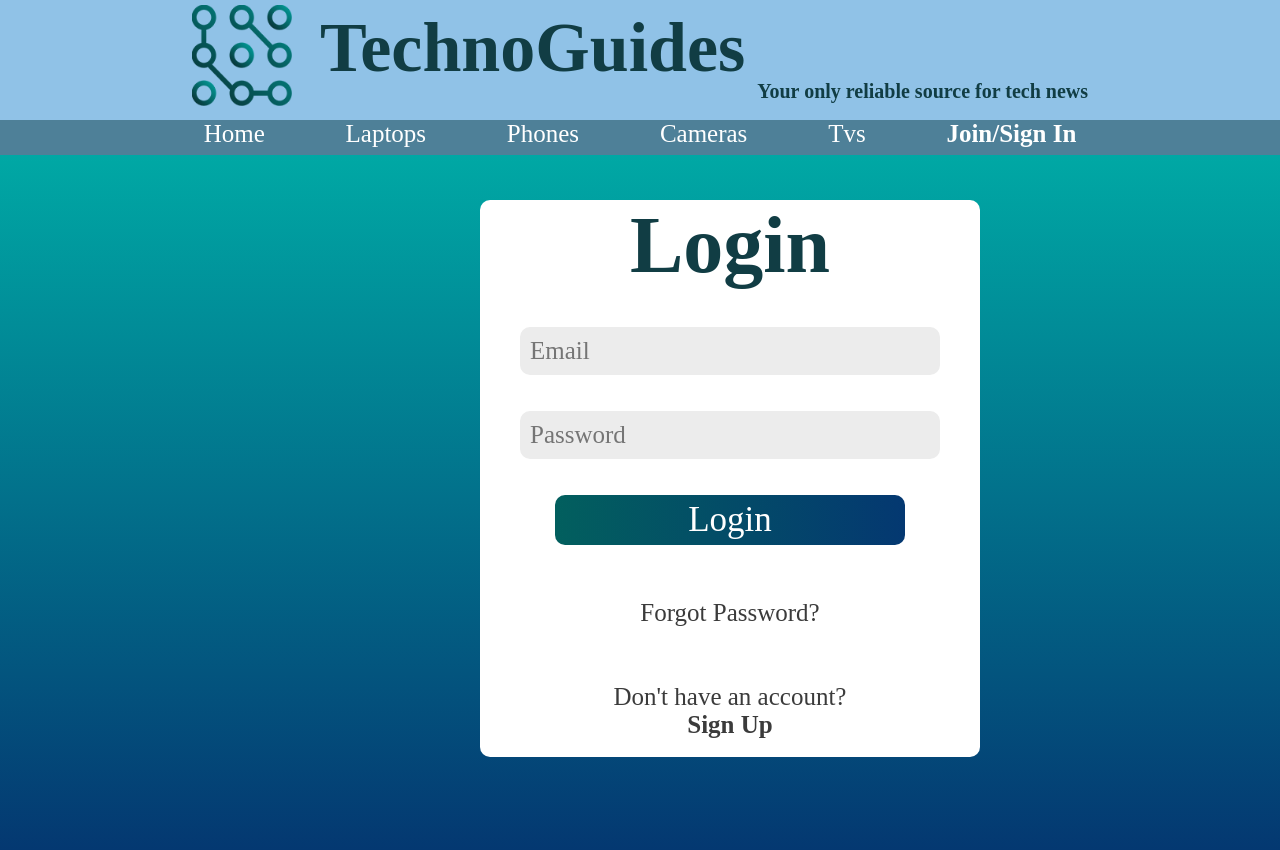
After one commit to MohaymenSameen/Php-Final-Assignment, a PHP site: page /Login.php in a window 1280 px wide. The commit adds this page. Run offline with PHP 8.4, Linux system fonts and the light colour scheme.

Commit message:
Replaced html files into php
replace the html files into php files, addd database connection and made the login form interactive

```diff
--- /dev/null
+++ b/Login.php
@@ -0,0 +1,65 @@
+<?php
+
+    if(isset($_POST['email_address']))
+    {
+        include_once 'Db_Connection/db.connection.php';
+
+        $email=$_POST['email_address'];
+        $password=$_POST['password'];
+
+
+        $sql="select * FROM login WHERE email_address='".$email."'AND password='".$password."'";
+
+
+        $result=mysqli_query($conn,$sql);
+
+        if(mysqli_num_rows($result)==1)
+        {
+            echo "You have logged in!";
+            exit();
+        }
+        else
+        {
+            echo "You have entered incorrect email or password";
+            exit();
+        }
+    }
+?>
+
+<!DOCTYPE html>
+<html lang="en">
+<head>
+    <meta charset="UTF-8">
+    <meta name="viewport" content="width=device-width, initial-scale=1.0">
+    <meta http-equiv="X-UA-Compatible" content="ie=edge">
+    <link rel="stylesheet" href="/css/Stylesheet.css">
+    <title>Login</title>
+</head>
+<body>
+
+    <header>
+        <img src="/img/logo.png">
+        <h1>TechnoGuides</h1>
+        <h2>Your only reliable source for tech news</h2>
+
+        <div class="navigation_bar">
+
+            <a href="home.php">Home</a>
+            <a href="#Laptops">Laptops</a>
+            <a href="#Phones">Phones</a>
+            <a href="#Cameras">Cameras</a>
+            <a href="#Tvs">Tvs</a>
+            <a href="Login.php"><strong>Join/Sign In</strong></a>
+        </div>
+    </header>
+
+    <div class="background_color">
+        <form class="login_form" method="POST" ation="#">
+            <h1>Login</h1><br><br>
+            <input type="text" name="email_address" placeholder="Email"><br><br><br>
+            <input type="password" name="password" placeholder="Password"><br><br><br>
+            <input type="submit" name="Login" value="Login"><br><br><br><br>
+            <a href="FgtPass">Forgot Password?<br><br><br></a>
+            <a href="Register.php">Don't have an account?<br><strong>Sign Up</strong></a><br><br>
+        </form>
+    </div>
--- a/Stylesheet.css
+++ b/css/Stylesheet.css
@@ -1,5 +1,4 @@
 /*Stylesheet for the web application*/
-
 *
 {
     margin: 0;
@@ -13,17 +12,17 @@ header
 }
 header h1
 {
-    font-size: 90px;
+    font-size: 70px;
     font-family: "Century Gothic";
     color: #113d44;
     font-weight: bold;
     position: absolute;
-    left: 22%;
+    left: 25%;
     top: 1%;
 }
 header h2
 {
-    font-size: 30px;
+    font-size: 20px;
     font-family: "Century Gothic";
     color: #113d44;
     font-weight: bold;
@@ -34,23 +33,24 @@ header h2
 header img
 {
     position: absolute;
+    width: 100px;
     left: 15%;
-    padding-top: 10px;
+    padding-top: 5px;
 }
 header div.navigation_bar
 {
     background-color: #4e8098;
     position: absolute;
-    top: 14%;
+    top: 15%;
     /*width: 2110px;*/
     width: 100%;
-    height: 40px;
+    height: 35px;
     text-align: center;
 }
 header div.navigation_bar a
 {
     font-family: "Century Gothic";
-    font-size: 30px;
+    font-size: 25px;
     display: inline-block;
     color: white;
     text-decoration: none;
@@ -155,16 +155,15 @@ footer a
 body div.background_color
 {
     background-image: linear-gradient(0deg,#043871, #00a9a5);
-    height: 920px;
+    height: 700px;
     text-align: center;
 }
 body div.background_color form.login_form
 {
     background-color: white;
     width: 500px;
-    height:700px;
     position: absolute;
-    left: 40%;
+    left: 37.5%;
     top: 25%;
     padding: auto;
     border-radius: 10px;
@@ -198,6 +197,19 @@ body div.background_color form.login_form input[type=text]
     padding: 10px;
     border-radius: 10px;
 }
+body div.background_color form.login_form input[type=password]
+{
+    background-color: rgb(236, 236, 236);;
+    width: 80%;
+    height:7%;
+    position: relative;
+    top: 20%;
+    border: none;
+    font-size: 25px;
+    font-family: "Century Gothic";
+    padding: 10px;
+    border-radius: 10px;
+}
 body div.background_color form.login_form input[type=submit]
 {
     width: 70%;
@@ -208,17 +220,15 @@ body div.background_color form.login_form input[type=submit]
     color: white;
     border: none;
     background-image: linear-gradient(90deg, #025f5e,#043871);
-    padding: auto;
+    padding: 5px;
 }
 body div.background_color form.registration_form
 {
     background-color: white;
     width: 500px;
-    height:700px;
     position: absolute;
-    left: 40%;
+    left: 37.5%;
     top: 25%;
-    padding: auto;
     border-radius: 10px;
     text-align: center;
 }
@@ -252,5 +262,5 @@ body div.background_color form.registration_form input[type=submit]
     color: white;
     border: none;
     background-image: linear-gradient(90deg, #025f5e,#043871);
-    padding: auto;
+    padding: 5px;
 }
--- a/home.html
+++ b/html/home.html
@@ -22,7 +22,7 @@
             <a href="#Phones">Phones</a>
             <a href="#Cameras">Cameras</a>
             <a href="#Tvs">Tvs</a>
-            <a href="Login.html"><strong>Join/Sign In</strong></a>
+            <a href="Login.php"><strong>Join/Sign In</strong></a>
         </div>
     </header>
 
```
Also changed, not shown: Db_Connection/db.connection.php (added, +17 -0 lines), Register.php (added, +41 -0 lines), home.php (added, +56 -0 lines), html/Login.html (renamed from Register.html, +13 -10 lines), html/Register.html (renamed from Login.html, +10 -13 lines).
